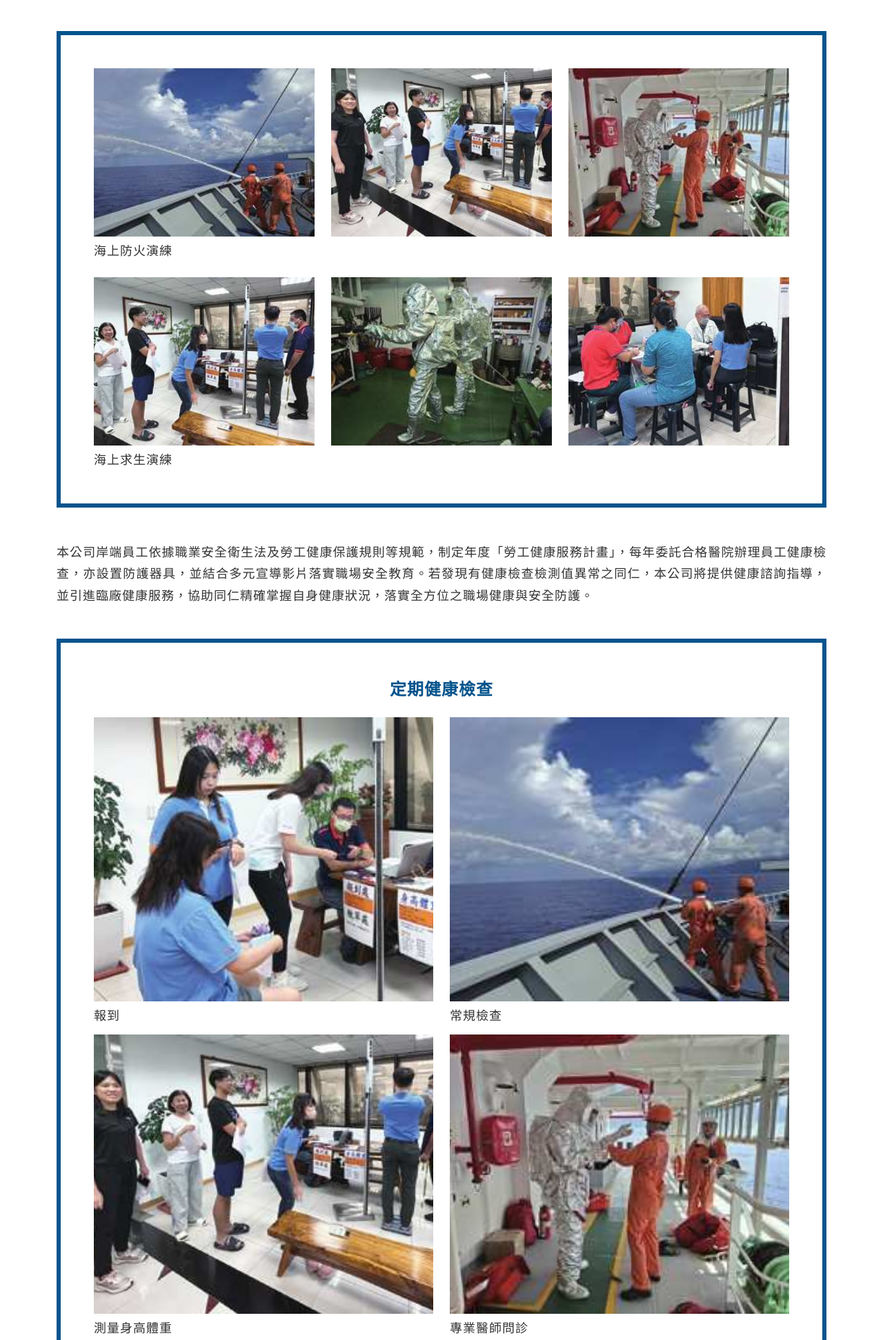
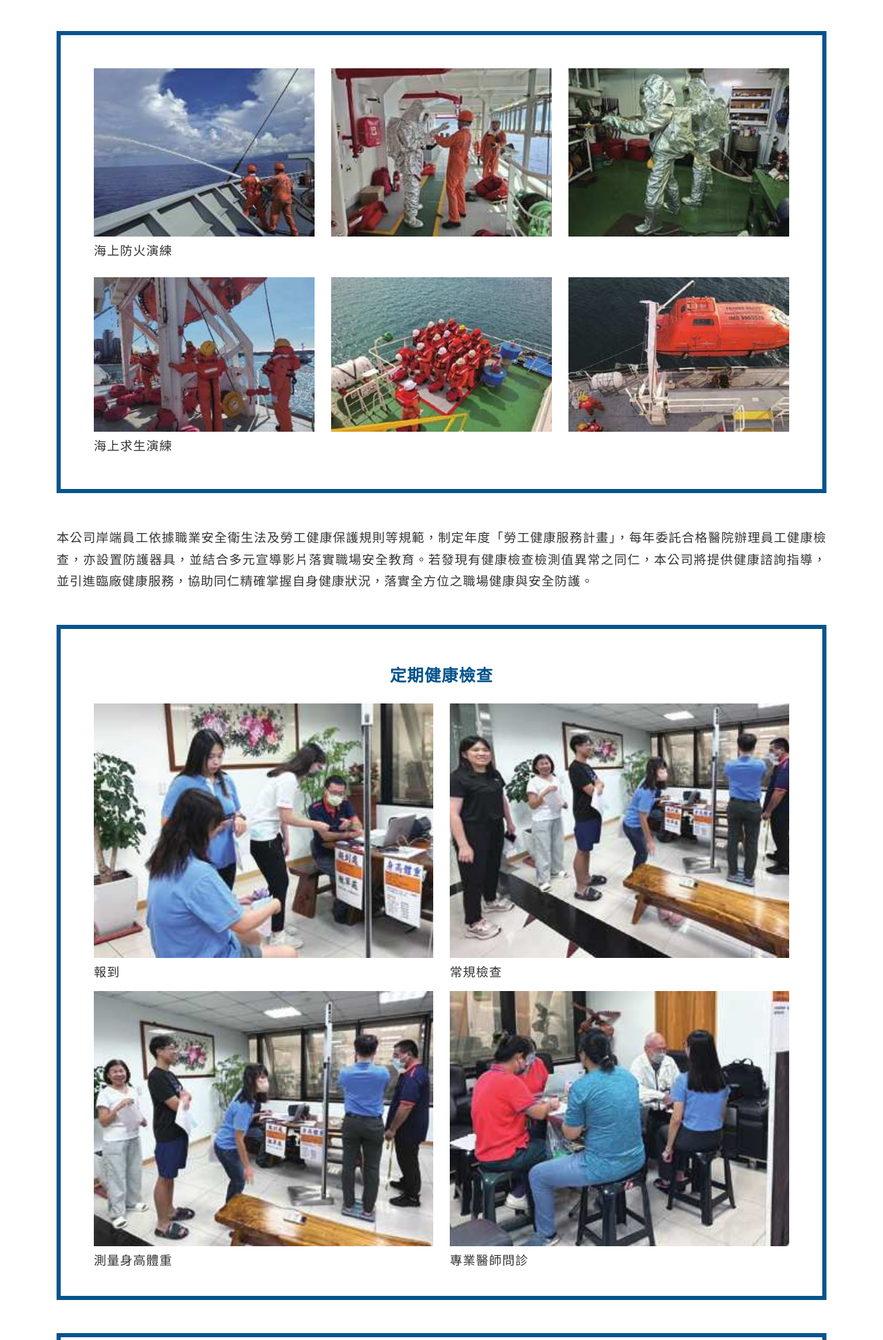
Before and after one commit to Bamboo1212/franbo_esg, a plain HTML site: page social_3.html in a window 1280 px wide. Shown: the part 1470-3413 px from the top of the page at 69% size. Drawn offline with Linux system fonts and the light colour scheme.

Commit message:
修改照片順序

```diff
--- a/social_3.html
+++ b/social_3.html
@@ -259,10 +259,10 @@
                       <img src="img/photo/photo_23.jpg" alt="海上防火演練" class="w-100 h-100 object-fit-cover">
                     </div>
                     <div class="col-sm-4">
-                      <img src="img/photo/photo_24.jpg" alt="海上防火演練" class="w-100 h-100 object-fit-cover">
+                      <img src="img/photo/photo_25.jpg" alt="海上防火演練" class="w-100 h-100 object-fit-cover">
                     </div>
                     <div class="col-sm-4">
-                      <img src="img/photo/photo_25.jpg" alt="海上防火演練" class="w-100 h-100 object-fit-cover">
+                      <img src="img/photo/photo_27.jpg" alt="海上防火演練" class="w-100 h-100 object-fit-cover">
                     </div>
                     <div class="col-12 mt-1">
                       <p>海上防火演練</p>
@@ -272,13 +272,13 @@
                 <div class="col-12">
                   <div class="row gy-2">
                     <div class="col-sm-4">
-                      <img src="img/photo/photo_26.jpg" alt="海上求生演練" class="w-100 h-100 object-fit-cover">
+                      <img src="img/photo/photo_29.jpg" alt="海上求生演練" class="w-100 h-100 object-fit-cover">
                     </div>
                     <div class="col-sm-4">
-                      <img src="img/photo/photo_27.jpg" alt="海上求生演練" class="w-100 h-100 object-fit-cover">
+                      <img src="img/photo/photo_30.jpg" alt="海上求生演練" class="w-100 h-100 object-fit-cover">
                     </div>
                     <div class="col-sm-4">
-                      <img src="img/photo/photo_28.jpg" alt="海上求生演練" class="w-100 h-100 object-fit-cover">
+                      <img src="img/photo/photo_32.jpg" alt="海上求生演練" class="w-100 h-100 object-fit-cover">
                     </div>
                     <div class="col-12 mt-1">
                       <p>海上求生演練</p>
@@ -302,15 +302,15 @@
                   <p class="mt-1">報到</p>
                 </div>
                 <div class="col-sm-6 mb-4">
-                  <img src="img/photo/photo_23.jpg" alt="常規檢查" class="w-100 h-100 object-fit-cover">
+                  <img src="img/photo/photo_24.jpg" alt="常規檢查" class="w-100 h-100 object-fit-cover">
                   <p class="mt-1">常規檢查</p>
                 </div>
                 <div class="col-sm-6 mb-4">
-                  <img src="img/photo/photo_24.jpg" alt="測量身高體重" class="w-100 h-100 object-fit-cover">
+                  <img src="img/photo/photo_26.jpg" alt="測量身高體重" class="w-100 h-100 object-fit-cover">
                   <p class="mt-1">測量身高體重</p>
                 </div>
                 <div class="col-sm-6 mb-4">
-                  <img src="img/photo/photo_25.jpg" alt="專業醫師問診" class="w-100 h-100 object-fit-cover">
+                  <img src="img/photo/photo_28.jpg" alt="專業醫師問診" class="w-100 h-100 object-fit-cover">
                   <p class="mt-1">專業醫師問診</p>
                 </div>
               </div>
@@ -323,16 +323,16 @@
                   <h3 class="item-title text-center color mb-0">健康講座</h3>
                 </div>
                 <div class="col-sm-6">
-                  <img src="img/photo/photo_26.jpg" alt="報到" class="w-100 h-100 object-fit-cover">
+                  <img src="img/photo/photo_31.jpg" alt="報到" class="w-100 h-100 object-fit-cover">
                 </div>
                 <div class="col-sm-6">
-                  <img src="img/photo/photo_27.jpg" alt="常規檢查" class="w-100 h-100 object-fit-cover">
+                  <img src="img/photo/photo_34.jpg" alt="常規檢查" class="w-100 h-100 object-fit-cover">
                 </div>
                 <div class="col-sm-6">
-                  <img src="img/photo/photo_28.jpg" alt="測量身高體重" class="w-100 h-100 object-fit-cover">
+                  <img src="img/photo/photo_33.jpg" alt="測量身高體重" class="w-100 h-100 object-fit-cover">
                 </div>
                 <div class="col-sm-6">
-                  <img src="img/photo/photo_29.jpg" alt="專業醫師問診" class="w-100 h-100 object-fit-cover">
+                  <img src="img/photo/photo_35.jpg" alt="專業醫師問診" class="w-100 h-100 object-fit-cover">
                 </div>
               </div>
             </div>
```
